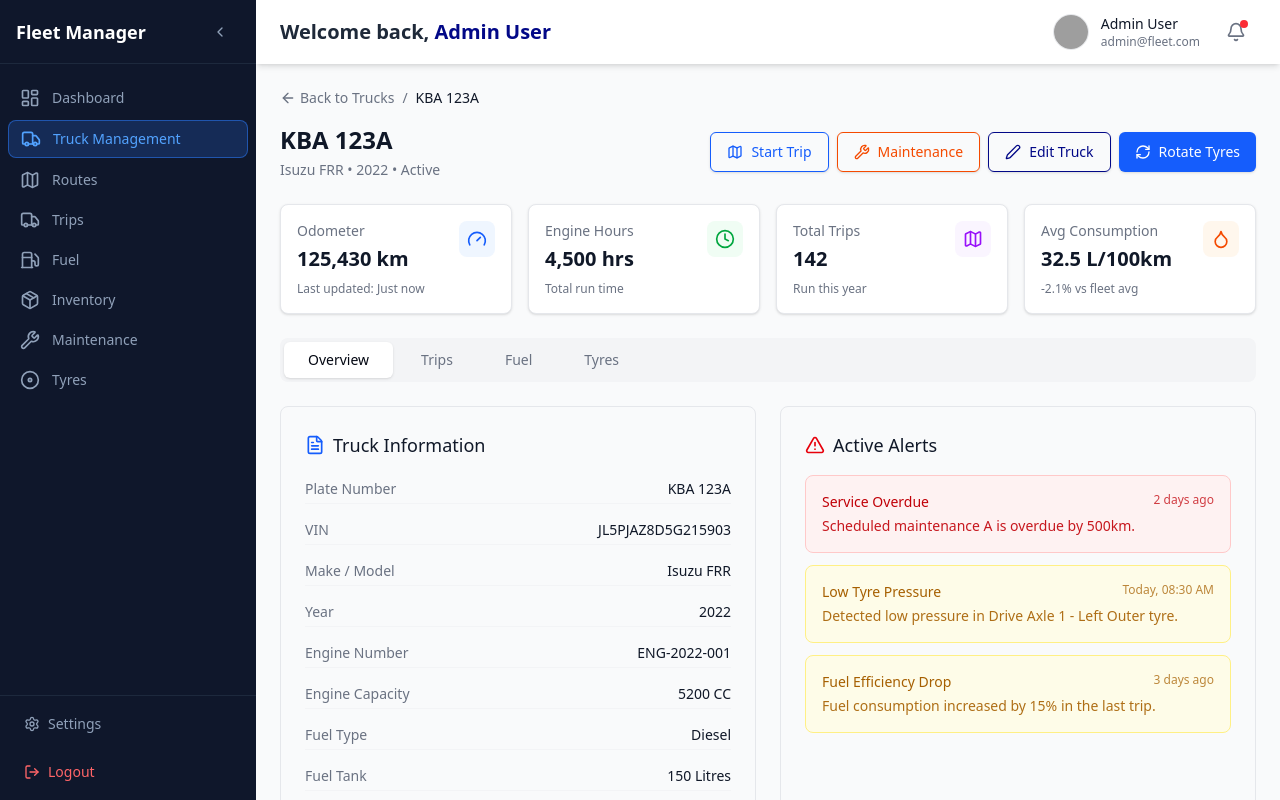
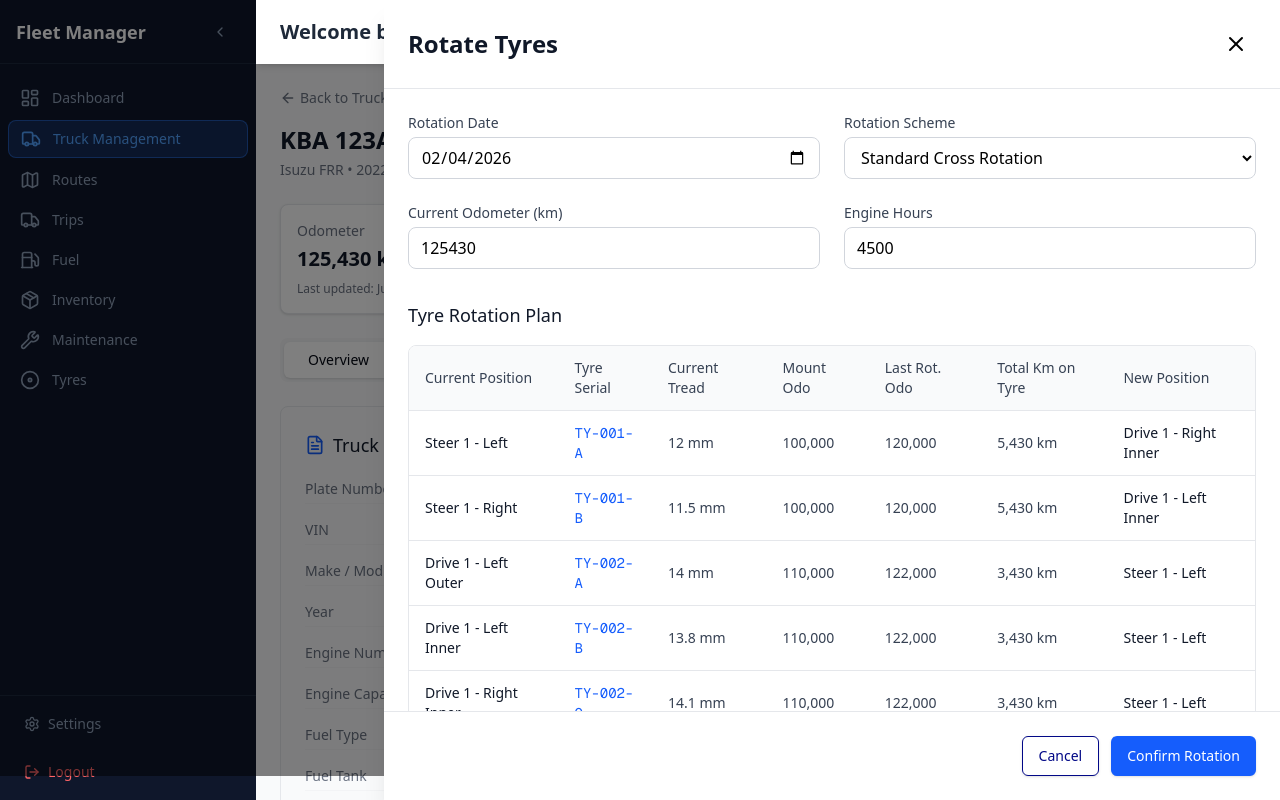
Before and after one commit to Endesha-Technologies/fleet-management-system, a Next.js app in the folder frontend/: page /trucks/1 in a window 1280 px wide. Both pictures are taken after a click on the button "Rotate Tyres". Built offline with nearby package versions, Linux system fonts and the light colour scheme; grey boxes are pictures that could not be loaded.

Commit message:
feat(truck-tyres): implement rotate and replace tyre flows with drawers

```diff
--- a/frontend/app/(dashboard)/trucks/[id]/page.tsx
+++ b/frontend/app/(dashboard)/trucks/[id]/page.tsx
@@ -19,6 +19,7 @@ import { TruckTrips } from '@/components/features/trucks/details/TruckTrips';
 import { TruckFuel } from '@/components/features/trucks/details/TruckFuel';
 import { TruckTyres } from '@/components/features/trucks/details/TruckTyres';
 import { AddTruckDrawer } from '@/components/features/trucks/AddTruckDrawer';
+import { RotateTyresDrawer } from '@/components/features/trucks/details/RotateTyresDrawer';
 
 // We need to implement Tabs properly or import from shadcn
 // Assuming standard shadcn tabs structure here, but need to check if it's available.
@@ -107,6 +108,7 @@ export default function TruckDetailsPage() {
   const truck = MOCK_TRUCKS.find(t => t.id === id) || MOCK_TRUCKS[0]; // Fallback for dev
 
   const [showEditDrawer, setShowEditDrawer] = useState(false);
+  const [showRotateDrawer, setShowRotateDrawer] = useState(false);
 
   if (!truck) {
     return <div>Truck not found</div>;
@@ -140,15 +142,14 @@ export default function TruckDetailsPage() {
               <Map className="h-4 w-4 mr-2" />
               Start Trip
             </Button>
-            <Button variant="outline" className="text-orange-600 border-orange-600 hover:bg-orange-50">
-              <Wrench className="h-4 w-4 mr-2" />
-              Maintenance
-            </Button>
             <Button variant="outline" onClick={() => setShowEditDrawer(true)}>
               <Edit2 className="h-4 w-4 mr-2" />
               Edit Truck
             </Button>
-            <Button className="bg-blue-600 hover:bg-blue-700 text-white">
+            <Button
+              className="bg-blue-600 hover:bg-blue-700 text-white"
+              onClick={() => setShowRotateDrawer(true)}
+            >
               <RefreshCw className="h-4 w-4 mr-2" />
               Rotate Tyres
             </Button>
@@ -217,6 +218,12 @@ export default function TruckDetailsPage() {
         initialTruck={truck}
         onAddComplete={() => setShowEditDrawer(false)}
       />
+
+      <RotateTyresDrawer
+        open={showRotateDrawer}
+        onOpenChange={setShowRotateDrawer}
+        truck={truck}
+      />
     </div>
   );
 }
--- a/frontend/components/features/trucks/details/PostReplacementDialog.tsx
+++ b/frontend/components/features/trucks/details/PostReplacementDialog.tsx
@@ -8,10 +8,11 @@ interface PostReplacementDialogProps {
   onOpenChange: (open: boolean) => void;
   // eslint-disable-next-line @typescript-eslint/no-explicit-any
   removedTyres: any[];
+  truckOdometer: string;
   onComplete: () => void;
 }
 
-export function PostReplacementDialog({ open, onOpenChange, removedTyres, onComplete }: PostReplacementDialogProps) {
+export function PostReplacementDialog({ open, onOpenChange, removedTyres, truckOdometer, onComplete }: PostReplacementDialogProps) {
   if (!open) return null;
 
   return (
@@ -20,7 +21,7 @@ export function PostReplacementDialog({ open, onOpenChange, removedTyres, onComp
         className="fixed inset-0 bg-black/50 z-[60]"
         onClick={() => onOpenChange(false)}
       />
-      <div className="fixed top-1/2 left-1/2 -translate-x-1/2 -translate-y-1/2 bg-white rounded-lg shadow-xl z-[70] max-w-2xl w-full mx-4 overflow-hidden">
+      <div className="fixed top-1/2 left-1/2 -translate-x-1/2 -translate-y-1/2 bg-white rounded-lg shadow-xl z-[70] max-w-4xl w-full mx-4 overflow-hidden">
         <div className="p-6 border-b border-gray-200">
           <h2 className="text-xl font-bold text-gray-900">Process Removed Tyres</h2>
           <p className="text-sm text-gray-500 mt-1">Please specify what should happen to the removed tyres.</p>
@@ -31,8 +32,9 @@ export function PostReplacementDialog({ open, onOpenChange, removedTyres, onComp
             <table className="w-full text-sm">
               <thead>
                 <tr className="bg-gray-50 border-b border-gray-200">
-                  <th className="px-4 py-3 text-left font-medium text-gray-700">Serial No.</th>
                   <th className="px-4 py-3 text-left font-medium text-gray-700">Position</th>
+                  <th className="px-4 py-3 text-left font-medium text-gray-700">Tyre Serial</th>
+                  <th className="px-4 py-3 text-left font-medium text-gray-700">Km on Truck</th>
                   <th className="px-4 py-3 text-left font-medium text-gray-700">Total Km</th>
                   <th className="px-4 py-3 text-left font-medium text-gray-700">Action</th>
                   <th className="px-4 py-3 text-left font-medium text-gray-700">Notes</th>
@@ -41,9 +43,10 @@ export function PostReplacementDialog({ open, onOpenChange, removedTyres, onComp
               <tbody>
                 {removedTyres.map((tyre, idx) => (
                   <tr key={idx} className="border-b border-gray-200 last:border-0 hover:bg-gray-50">
+                    <td className="px-4 py-3 text-gray-900">{tyre.position}</td>
                     <td className="px-4 py-3 font-mono text-blue-600 font-medium">{tyre.currentSerial}</td>
-                    <td className="px-4 py-3 text-gray-900">{tyre.position}</td>
-                    <td className="px-4 py-3 text-gray-700">{(tyre.kmOnTyre || 0).toLocaleString()}</td>
+                    <td className="px-4 py-3 text-gray-700">{parseInt(truckOdometer).toLocaleString()} km</td>
+                    <td className="px-4 py-3 text-gray-700">{(tyre.kmOnTyre || 0).toLocaleString()} km</td>
                     <td className="px-4 py-3">
                       <select className="px-2 py-1.5 border border-gray-300 rounded text-sm w-full bg-white">
                         <option value="Store">Store (Spare)</option>
--- a/frontend/components/features/trucks/details/ReplaceTyreDrawer.tsx
+++ b/frontend/components/features/trucks/details/ReplaceTyreDrawer.tsx
@@ -24,6 +24,7 @@ interface ReplacementItem {
 export function ReplaceTyreDrawer({ open, onOpenChange, truck }: ReplaceTyreDrawerProps) {
   const [replaceDate, setReplaceDate] = useState(new Date().toISOString().split('T')[0]);
   const [odometer, setOdometer] = useState(truck.currentOdometer?.toString() || '');
+  const [engineHours, setEngineHours] = useState(truck.engineHours?.toString() || '');
   const [showPostDialog, setShowPostDialog] = useState(false);
 
   // Mock data
@@ -82,6 +83,15 @@ export function ReplaceTyreDrawer({ open, onOpenChange, truck }: ReplaceTyreDraw
                 className="w-full px-3 py-2 border border-gray-300 rounded-lg focus:ring-2 focus:ring-blue-500"
                 value={odometer}
                 onChange={e => setOdometer(e.target.value)}
+              />
+            </div>
+            <div>
+              <label className="block text-sm font-medium text-gray-700 mb-1">Engine Hours</label>
+              <input
+                type="number"
+                className="w-full px-3 py-2 border border-gray-300 rounded-lg focus:ring-2 focus:ring-blue-500"
+                value={engineHours}
+                onChange={e => setEngineHours(e.target.value)}
               />
             </div>
           </div>
@@ -152,7 +162,8 @@ export function ReplaceTyreDrawer({ open, onOpenChange, truck }: ReplaceTyreDraw
       <PostReplacementDialog
         open={showPostDialog}
         onOpenChange={setShowPostDialog}
-        removedTyres={replacements}
+        removedTyres={replacements.filter(r => r.replaceWith)}
+        truckOdometer={odometer}
         onComplete={() => {
           setShowPostDialog(false);
           onOpenChange(false);
--- a/frontend/components/features/trucks/details/RotateTyresDrawer.tsx
+++ b/frontend/components/features/trucks/details/RotateTyresDrawer.tsx
@@ -85,6 +85,32 @@ export function RotateTyresDrawer({ open, onOpenChange, truck }: RotateTyresDraw
     setTyres(newTyres);
   };
 
+  const handleConfirm = () => {
+    // Validation
+    if (tyres.some(t => !t.newPosition)) {
+      // In a real app, use a toast notification here
+      alert('Please ensure all tyres have a new position assigned.');
+      return;
+    }
+
+    // Mock Submission
+    console.log('Submitting Rotation:', {
+      truckId: truck.id,
+      date: rotationDate,
+      odometer,
+      engineHours,
+      scheme,
+      rotations: tyres.map(t => ({
+        serial: t.serial,
+        from: t.position,
+        to: t.newPosition
+      })),
+      notes
+    });
+
+    onOpenChange(false);
+  };
+
   if (!open) return null;
 
   return (
@@ -160,19 +186,24 @@ export function RotateTyresDrawer({ open, onOpenChange, truck }: RotateTyresDraw
                     <th className="px-4 py-3 text-left font-medium text-gray-700">Current Position</th>
                     <th className="px-4 py-3 text-left font-medium text-gray-700">Tyre Serial</th>
                     <th className="px-4 py-3 text-left font-medium text-gray-700">Current Tread</th>
+                    <th className="px-4 py-3 text-left font-medium text-gray-700">Mount Odo</th>
+                    <th className="px-4 py-3 text-left font-medium text-gray-700">Last Rot. Odo</th>
                     <th className="px-4 py-3 text-left font-medium text-gray-700">Total Km on Tyre</th>
                     <th className="px-4 py-3 text-left font-medium text-gray-700">New Position</th>
                   </tr>
                 </thead>
                 <tbody>
                   {tyres.map((tyre, idx) => {
-                    const totalKm = (parseInt(odometer) || 0) - tyre.mountOdometer;
+                    const startOdo = tyre.lastRotationOdometer > 0 ? tyre.lastRotationOdometer : tyre.mountOdometer;
+                    const totalKm = (parseInt(odometer) || 0) - startOdo;
                     return (
                       <tr key={idx} className="border-b border-gray-200 hover:bg-gray-50">
                         <td className="px-4 py-3 font-medium text-gray-900">{tyre.position}</td>
                         <td className="px-4 py-3 font-mono text-blue-600">{tyre.serial}</td>
                         <td className="px-4 py-3 text-gray-700">{tyre.currentTread} mm</td>
-                        <td className="px-4 py-3 text-gray-700">{totalKm > 0 ? totalKm.toLocaleString() : '-'} km</td>
+                        <td className="px-4 py-3 text-gray-700">{tyre.mountOdometer.toLocaleString()}</td>
+                        <td className="px-4 py-3 text-gray-700">{tyre.lastRotationOdometer > 0 ? tyre.lastRotationOdometer.toLocaleString() : '-'}</td>
+                        <td className="px-4 py-3 text-gray-700 font-medium">{totalKm > 0 ? totalKm.toLocaleString() : '-'} km</td>
                         <td className="px-4 py-3">
                           {scheme === 'Custom' ? (
                             <select
@@ -213,7 +244,12 @@ export function RotateTyresDrawer({ open, onOpenChange, truck }: RotateTyresDraw
         {/* Footer */}
         <div className="border-t border-gray-200 p-6 flex justify-end gap-3">
           <Button variant="outline" onClick={() => onOpenChange(false)}>Cancel</Button>
-          <Button className="bg-blue-600 hover:bg-blue-700 text-white">Confirm Rotation</Button>
+          <Button
+            className="bg-blue-600 hover:bg-blue-700 text-white"
+            onClick={handleConfirm}
+          >
+            Confirm Rotation
+          </Button>
         </div>
       </div>
     </>
--- a/frontend/components/features/trucks/details/TruckTyres.tsx
+++ b/frontend/components/features/trucks/details/TruckTyres.tsx
@@ -73,9 +73,9 @@ export function TruckTyres({ truck }: TruckTyresProps) {
           <thead>
             <tr className="bg-gray-50 border-b border-gray-200">
               <th className="px-4 py-3 text-left font-medium text-gray-700">Position</th>
-              <th className="px-4 py-3 text-left font-medium text-gray-700">Serial No.</th>
+              <th className="px-4 py-3 text-left font-medium text-gray-700">Tyre Serial</th>
               <th className="px-4 py-3 text-left font-medium text-gray-700">Km Since Start</th>
-              <th className="px-4 py-3 text-left font-medium text-gray-700">Tread (mm)</th>
+              <th className="px-4 py-3 text-left font-medium text-gray-700">Tread Now</th>
               <th className="px-4 py-3 text-left font-medium text-gray-700">Condition</th>
               <th className="px-4 py-3 text-left font-medium text-gray-700">Last Rotation</th>
               <th className="px-4 py-3 text-left font-medium text-gray-700">Status</th>
```
